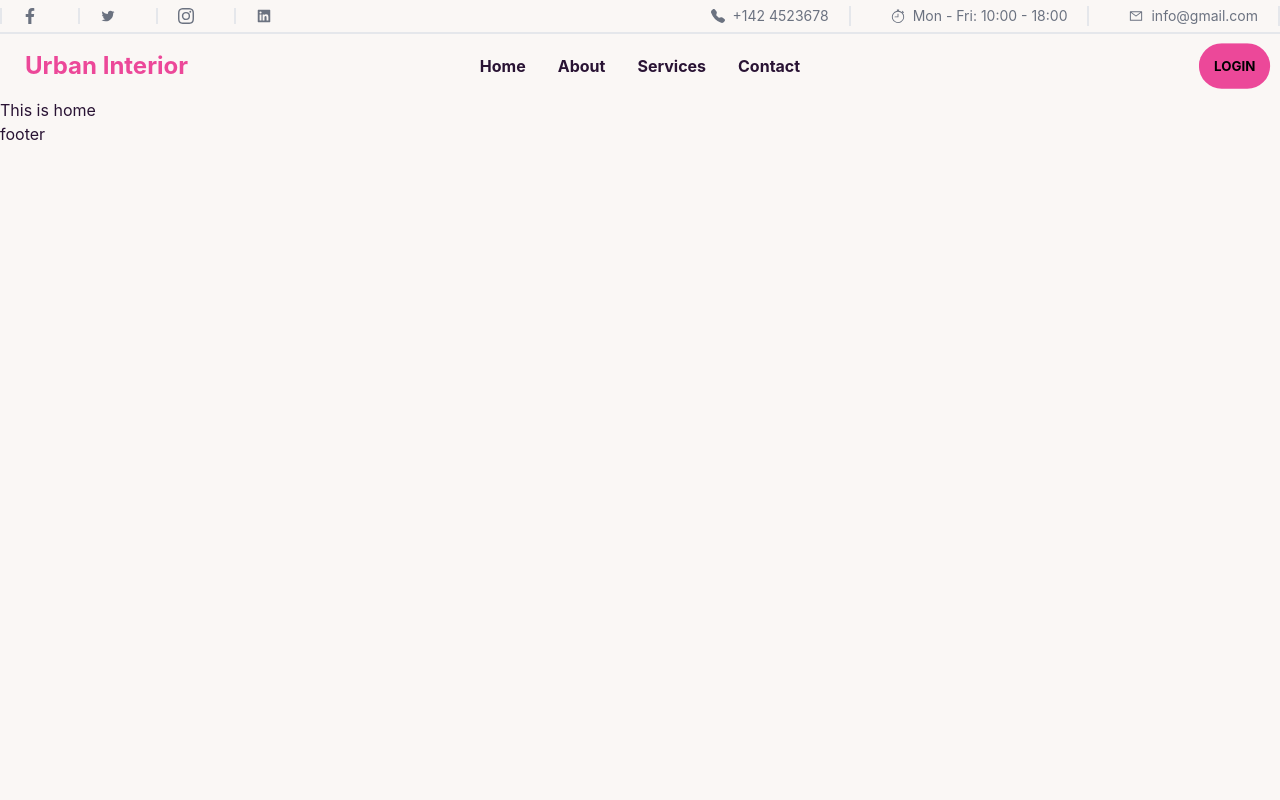
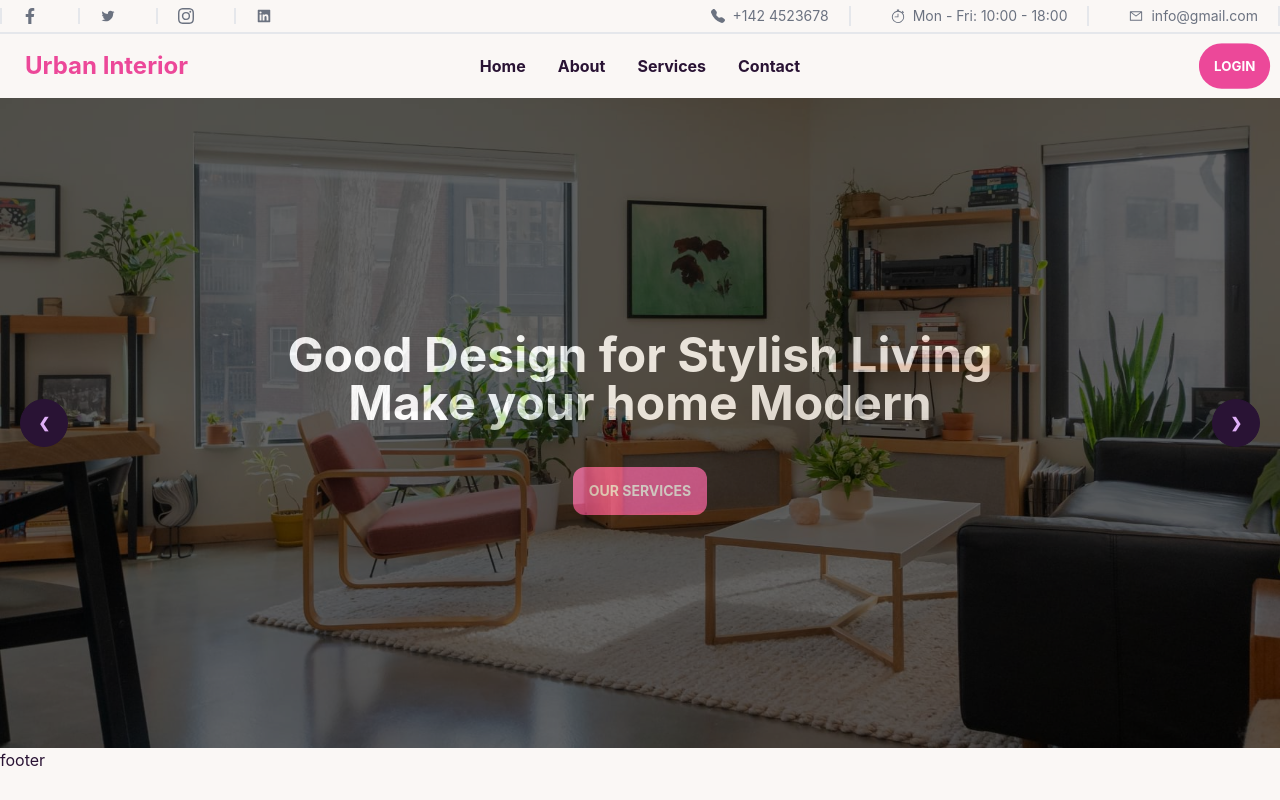
Before and after one commit to tareque-bin-habib/urban-interiors, a React (Create React App) app: page / in a window 1280 px wide. Built offline with nearby package versions, Linux system fonts and the light colour scheme.

Commit message:
banner done

```diff
--- a/src/Components/NavMenu/NavMenu.js
+++ b/src/Components/NavMenu/NavMenu.js
@@ -5,10 +5,10 @@ import './NavMenu.css'
 const NavMenu = () => {
 
     const menuItems = <>
-        <li className='font-bold'><Link>Home</Link></li>
-        <li className='font-bold'><Link>About</Link></li>
-        <li className='font-bold'><Link>Services</Link></li>
-        <li className='font-bold'><Link>Contact</Link></li>
+        <li className='font-bold'><Link to='/'>Home</Link></li>
+        <li className='font-bold'><Link to='/about'>About</Link></li>
+        <li className='font-bold'><Link to='/services'>Services</Link></li>
+        <li className='font-bold'><Link to='/contact'>Contact</Link></li>
 
     </>
 
@@ -22,7 +22,7 @@ const NavMenu = () => {
                         </label>
                         <ul tabIndex={0} className="menu menu-compact dropdown-content mt-3 p-2 shadow bg-base-100 rounded-box w-52">
                             {menuItems}
-                            <li className='font-bold'><Link>Login</Link></li>
+                            <li className='font-bold'><Link to='/login'>Login</Link></li>
                         </ul>
                     </div>
                     <Link className="btn btn-ghost normal-case text-2xl font-bold text-pink-500">Urban Interior</Link>
@@ -35,7 +35,7 @@ const NavMenu = () => {
                     </ul>
                 </div>
                 <div className="navbar-end logedin">
-                    <Link><button className="btn btn-secondary bg-pink-500 font-bold text-black border-0">Login</button></Link>
+                    <Link to='/login'><button className="btn btn-secondary bg-pink-500 font-bold text-white border-0">Login</button></Link>
                 </div>
             </div>
         </div >
--- /dev/null
+++ b/src/pages/About/About/About.js
@@ -0,0 +1,11 @@
+import React from 'react';
+
+const About = () => {
+    return (
+        <div>
+            about
+        </div>
+    );
+};
+
+export default About;
--- /dev/null
+++ b/src/pages/Contact/Contact/Contact.js
@@ -0,0 +1,11 @@
+import React from 'react';
+
+const Contact = () => {
+    return (
+        <div>
+            contact
+        </div>
+    );
+};
+
+export default Contact;
--- /dev/null
+++ b/src/pages/Home/Banner/Banner.css
@@ -0,0 +1,20 @@
+.banner-img {
+    height: 650px;
+    /* background-color: rgb(8, 8, 8);
+    opacity: 0.8; */
+}
+
+.overlay {
+    position: absolute;
+    top: 0;
+    height: 650px;
+    background-color: black;
+    width: 100%;
+    opacity: 0.6;
+}
+
+@media only screen and (max-width: 767px) {
+    .banner-head {
+        font-size: 42px;
+    }
+}
--- /dev/null
+++ b/src/pages/Home/Banner/Banner.js
@@ -0,0 +1,74 @@
+import React from 'react';
+import { Link } from 'react-router-dom';
+import banner1 from '../../../images/slide1.jpg'
+import banner2 from '../../../images/slide3.jpg'
+import banner3 from '../../../images/slide4.jpg'
+import './Banner.css'
+
+const Banner = () => {
+    return (
+        <div>
+            <div className="carousel w-full">
+                <div id="slide1" className="carousel-item relative w-full">
+                    <img src={banner1} alt='banner' className="w-full banner-img" />
+                    <div className='overlay flex justify-center items-center '>
+                        <div>
+                            <div>
+                                <h1 className='text-5xl banner-head font-bold text-center text-white pb-10'>Good Design for Stylish Living<br /> Make your home Modern</h1>
+                                <div className='flex justify-center'>
+                                    <Link to='/services'>
+                                        <button className="btn btn-secondary rounded-xl  bg-pink-500 font-bold text-white border-0 ">Our Services</button>
+                                    </Link>
+                                </div>
+                            </div>
+                        </div>
+                    </div>
+                    <div className="absolute flex justify-between transform -translate-y-1/2 left-5 right-5 top-1/2">
+                        <a href="#slide4" className="btn btn-circle">❮</a>
+                        <a href="#slide2" className="btn btn-circle">❯</a>
+                    </div>
+                </div>
+                <div id="slide2" className="carousel-item relative w-full">
+                    <img src={banner2} alt='banner' className="w-full banner-img" />
+                    <div className='overlay flex justify-center items-center '>
+                        <div>
+                            <div>
+                                <h1 className='text-5xl banner-head font-bold text-center text-white pb-10'>Browse style and get Inspired<br /> Home decoration Services</h1>
+                                <div className='flex justify-center'>
+                                    <Link to='/services'>
+                                        <button className="btn btn-secondary rounded-xl  bg-pink-500 font-bold text-white border-0 ">Our Services</button>
+                                    </Link>
+                                </div>
+                            </div>
+                        </div>
+                    </div>
+                    <div className="absolute flex justify-between transform -translate-y-1/2 left-5 right-5 top-1/2">
+                        <a href="#slide1" className="btn btn-circle">❮</a>
+                        <a href="#slide3" className="btn btn-circle">❯</a>
+                    </div>
+                </div>
+                <div id="slide3" className="carousel-item relative w-full">
+                    <img src={banner3} alt='banner' className="w-full banner-img" />
+                    <div className='overlay flex justify-center items-center '>
+                        <div>
+                            <div>
+                                <h1 className='text-5xl banner-head font-bold text-center text-white pb-10'>Get your Personalized Interior &<br /> Home design services</h1>
+                                <div className='flex justify-center'>
+                                    <Link to='/services'>
+                                        <button className="btn btn-secondary rounded-xl  bg-pink-500 font-bold text-white border-0 ">Our Services</button>
+                                    </Link>
+                                </div>
+                            </div>
+                        </div>
+                    </div>
+                    <div className="absolute flex justify-between transform -translate-y-1/2 left-5 right-5 top-1/2">
+                        <a href="#slide2" className="btn btn-circle">❮</a>
+                        <a href="#slide4" className="btn btn-circle">❯</a>
+                    </div>
+                </div>
+            </div>
+        </div>
+    );
+};
+
+export default Banner;
--- a/src/pages/Home/Home/Home.js
+++ b/src/pages/Home/Home/Home.js
@@ -1,9 +1,10 @@
 import React from 'react';
+import Banner from '../Banner/Banner';
 
 const Home = () => {
     return (
         <div>
-            <h1>This is home</h1>
+            <Banner></Banner>
         </div>
     );
 };
--- /dev/null
+++ b/src/pages/Services/Services/Services.js
@@ -0,0 +1,11 @@
+import React from 'react';
+
+const Services = () => {
+    return (
+        <div>
+            services
+        </div>
+    );
+};
+
+export default Services;
```
Also changed, not shown: src/Routes/Routes/Routes.js (+15 -0 lines).
